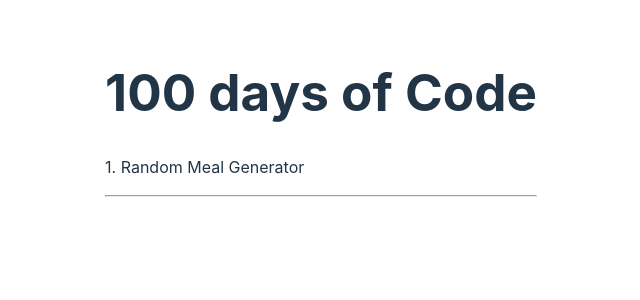
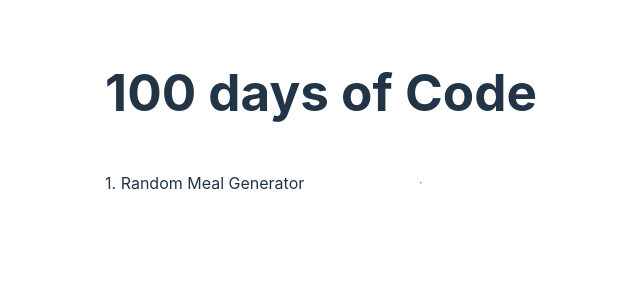
Before and after one commit to byfolarin/100-days-of-Code, a React (Vite) app in the folder code-100/: page / in a window 1280 px wide. Shown: the top 300 px of the page, without its empty margins (319-959 px from the left). Built offline with nearby package versions, Linux system fonts and the light colour scheme.

Commit message:
horizontal rule

```diff
--- a/code-100/src/App.jsx
+++ b/code-100/src/App.jsx
@@ -10,9 +10,10 @@ function App() {
 
       <div className="container">
       <p>1. Random Meal Generator</p>
+      <hr />
       </div>
 
-      <hr />
+
 
       <RandomMeal />
     </>
--- a/code-100/src/index.css
+++ b/code-100/src/index.css
@@ -55,3 +55,9 @@ h1 {
     background-color: #f9f9f9;
   }
 }
+
+
+.container{
+  display: flex;
+  align-items: center;
+}
```
